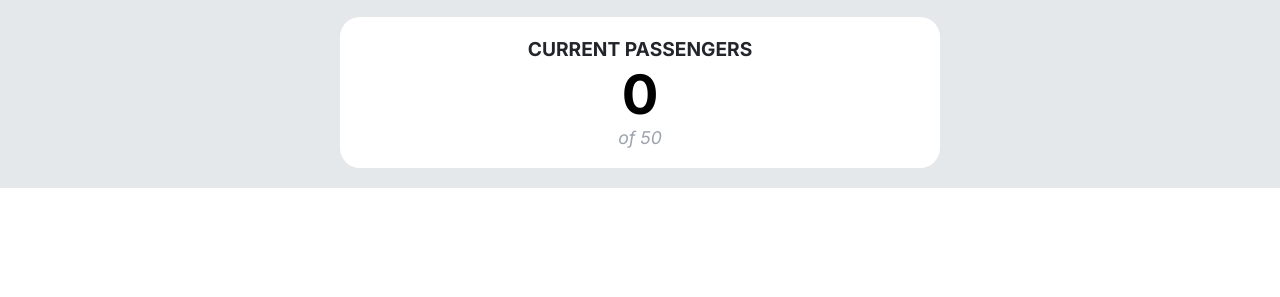
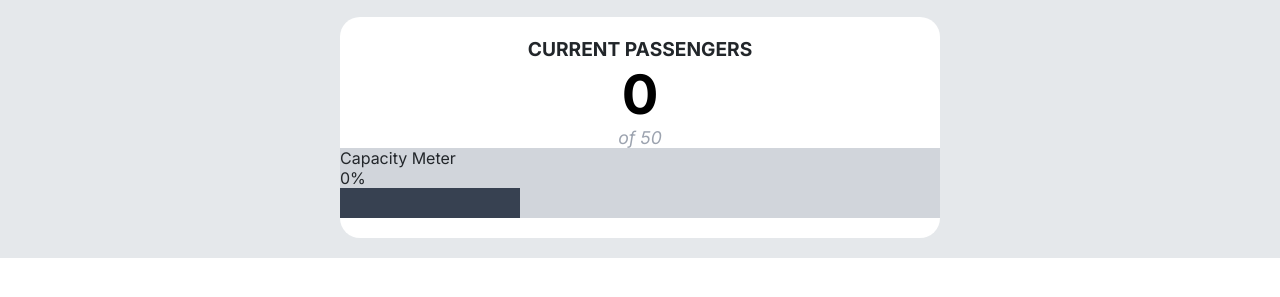
Before and after one commit to BuhleMtshali/mini-projects, a website: page passanger-counter-js/index.html in a window 1280 px wide. Shown: the part 163-460 px from the top of the page. Drawn offline with Linux system fonts and the light colour scheme.

Commit message:
updated the prgress bar

```diff
--- a/passanger-counter-js/index.html
+++ b/passanger-counter-js/index.html
@@ -25,7 +25,14 @@
 			</div>
 			<!-- END OF TOP -->
 			 <!-- START OF PROGRESS BAR -->
-			  <div id="progress-container" style="width: 100%; background: rgb(209, 213, 219)"></div>
+			  <div id="progress-container" style="width: 100%; background: rgb(209, 213, 219)">
+				<div class="text-wrapper">
+					<p>Capacity Meter</p>
+					<p><span class="percentage">0</span>%</p>
+				</div>
+				<div id="progress-bar" style="width: 30%; height: 30px; background: rgb(55, 65, 81)"></div>
+			  </div>
+			  <!-- END OF PROGRESS BAR -->
 		 </div>
 		 <!-- END OF COUNTER CONTAINER -->
 	</div>
```
